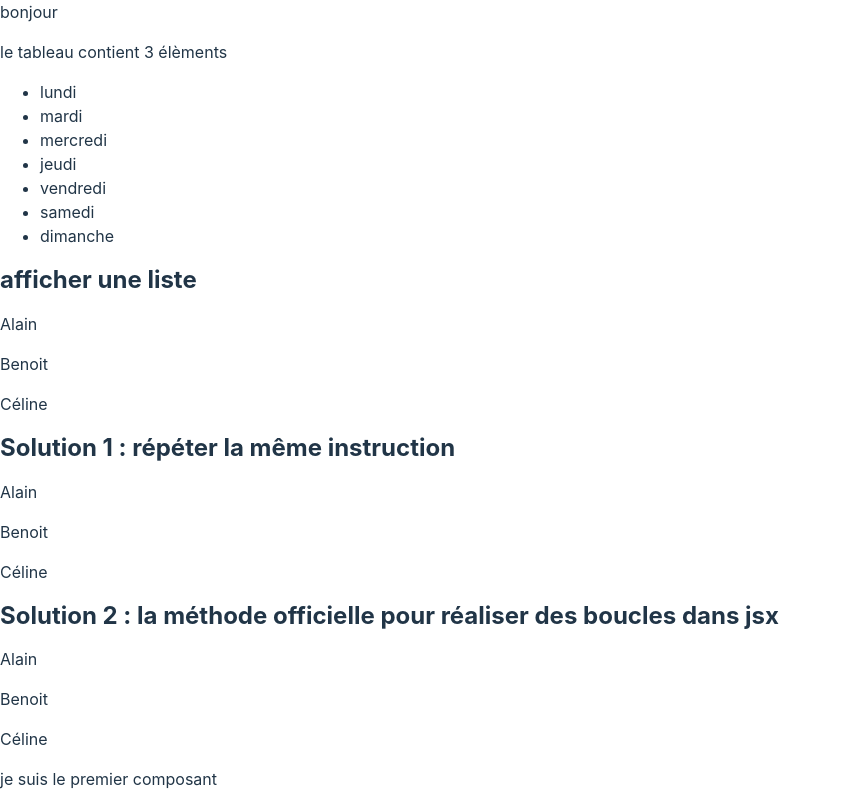
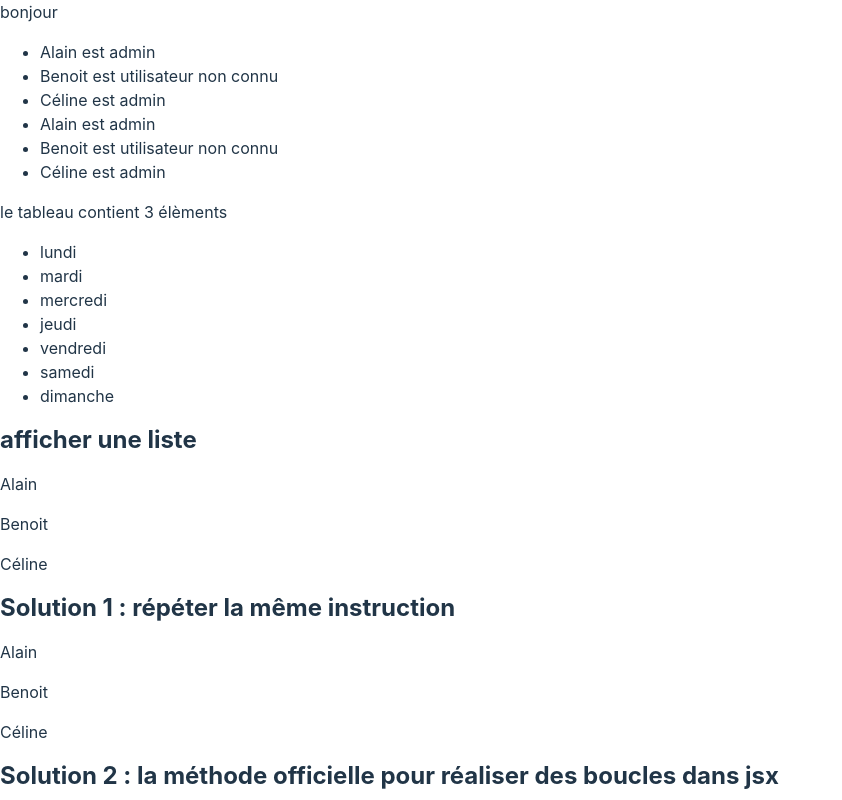
Before and after one commit to webdevproformation/react-greta-dec2022, a React (Vite) app in the folder 01-decouverte/: page / in a window 1280 px wide. Shown: the top 800 px of the page, without its empty margins (0-842 px from the left). Built offline with nearby package versions, Linux system fonts and the light colour scheme.

Commit message:
correction

```diff
--- a/01-decouverte/src/App.jsx
+++ b/01-decouverte/src/App.jsx
@@ -6,6 +6,7 @@ import Deuxieme from "./composant/Deuxieme";
 import Loop from "./composant/Loop";
 import Exo1 from "./composant/Exo1";
 import If from "./composant/If";
+import Exo2 from "./composant/Exo2";
 
 function App() { // nom de la fonction = nom fichier
                  // PascalCase
@@ -15,6 +16,7 @@ function App() { // nom de la fonction = nom fichier
                  // menuVraimentImportant camelCase
   return (<div>
       bonjour
+      <Exo2 />
       <If />
       <Exo1 />
       <Loop />
--- /dev/null
+++ b/01-decouverte/src/composant/Exo2.jsx
@@ -0,0 +1,24 @@
+const Exo2 = () => {
+    const etudiants = [
+        {id : 1 , nom : "Alain" , isAdmin : true},
+        {id : 2 , nom : "Benoit" , isAdmin : false},
+        {id : 3 , nom : "Céline" , isAdmin : true}
+    ];
+
+    // boucle qui contient un ternaire
+    return ( <ul>
+       { etudiants.map( function(item){
+        return <li key={item.id}>
+                    {item.nom} est { item.isAdmin === true ? "admin" :         "utilisateur non connu" }
+                </li>
+       } ) }
+       {/** solution avec fonction fléchée */}
+       { etudiants.map( item =>
+        <li key={item.id}>
+            {item.nom} est { item.isAdmin ? "admin" : "utilisateur non connu" }
+        </li>
+        )}
+    </ul> );
+}
+
+export default Exo2;
```
Also changed, not shown: 1 other file (tests, documents, lock files or other folders).
